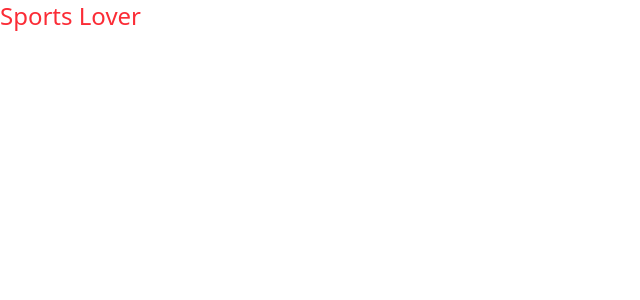
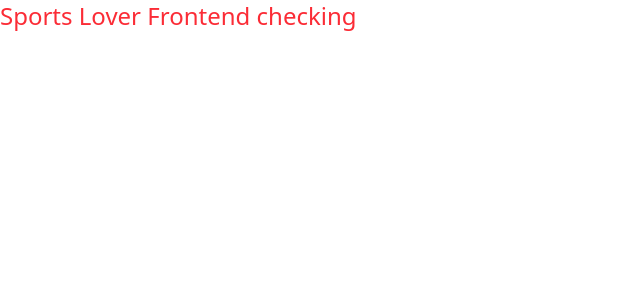
Before and after one commit to jagnyadattadcs/Sports_Lover_FE, a React (Vite) app: page / in a window 1280 px wide. Shown: the top 300 px of the page, without its empty margins (0-640 px from the left). Built offline with nearby package versions, Linux system fonts and the light colour scheme.

Commit message:
Just Checking repo

```diff
--- a/src/App.jsx
+++ b/src/App.jsx
@@ -3,7 +3,7 @@ import './App.css'
 function App() {
   return (
     <>
-      <h1 className='text-red-500 text-2xl'>Sports Lover</h1>
+      <h1 className='text-red-500 text-2xl'>Sports Lover Frontend checking</h1>
     </>
   )
 }
```
